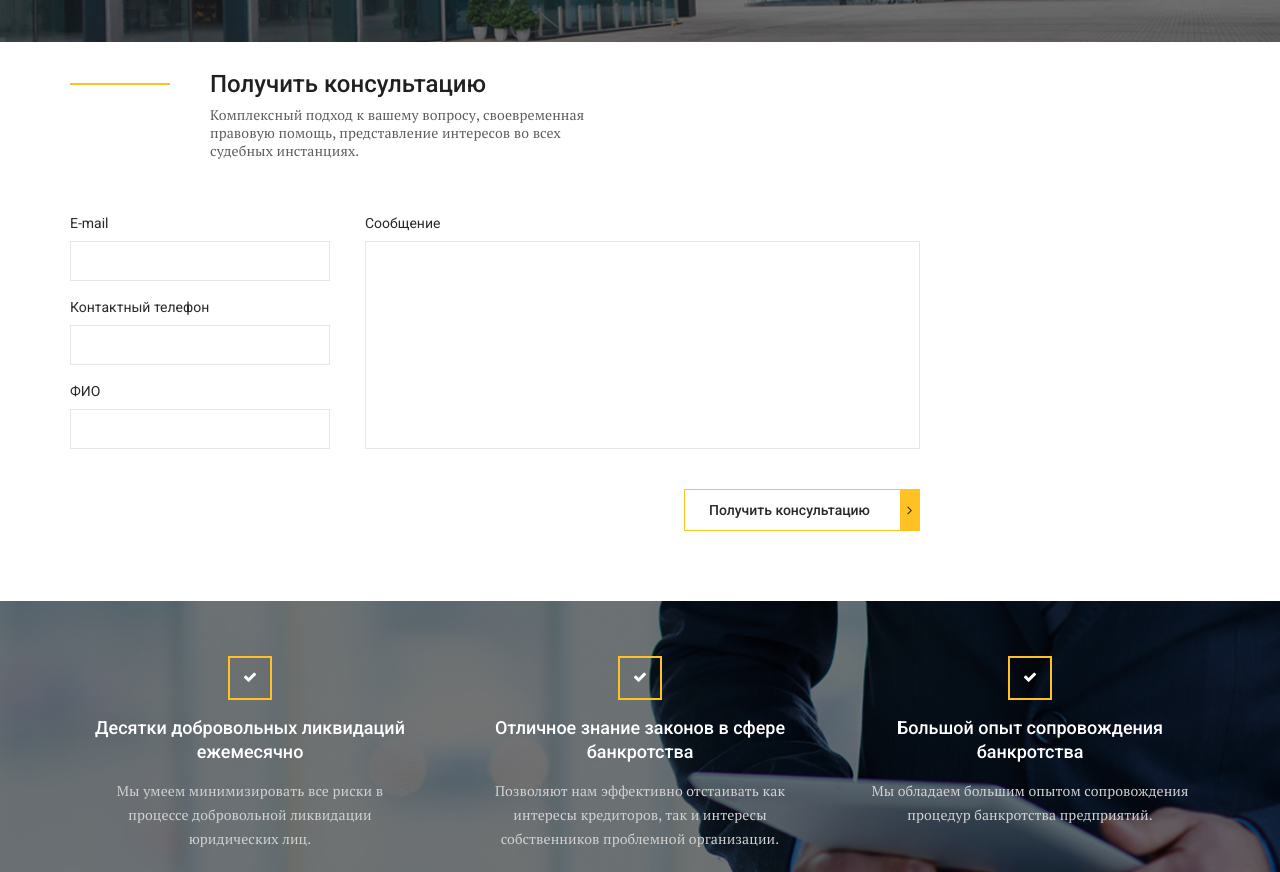
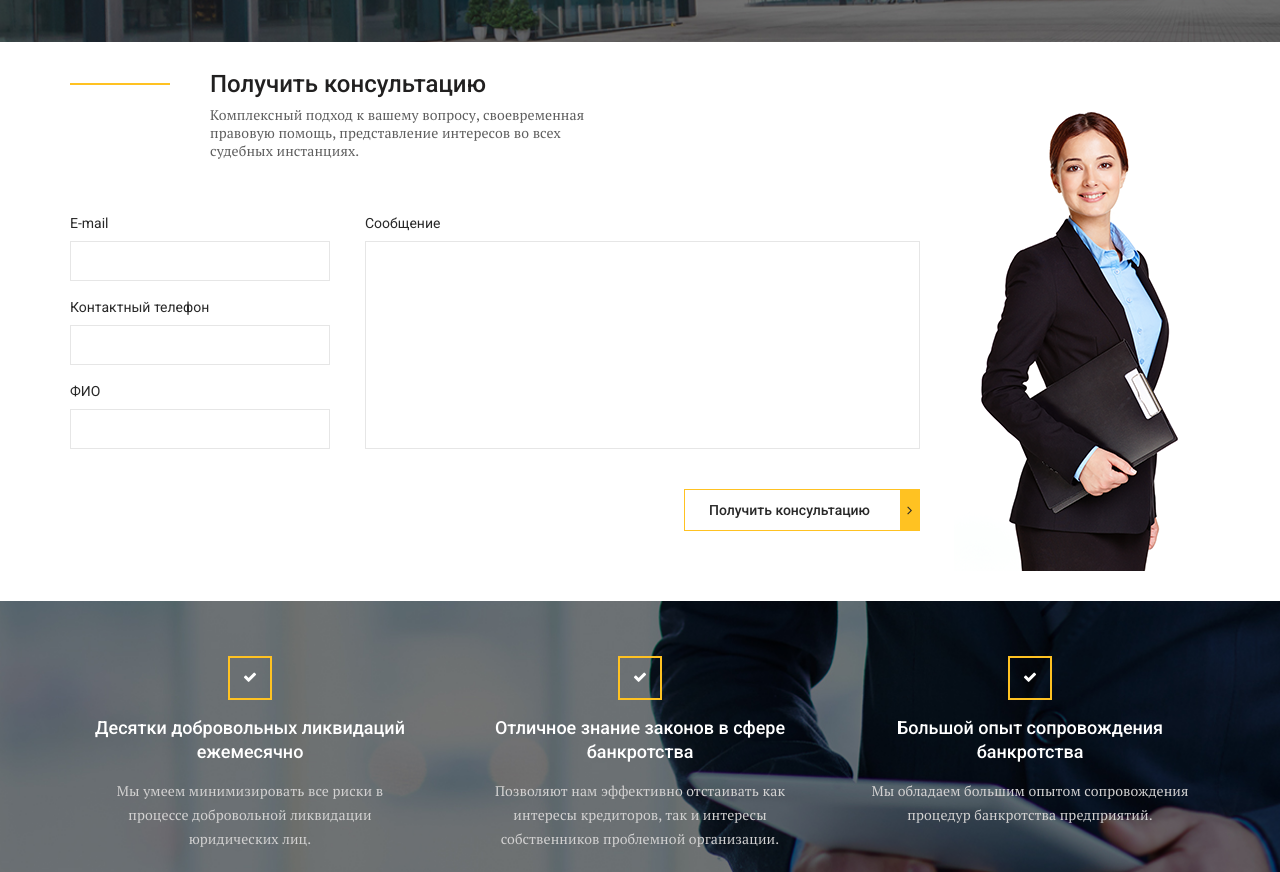
Before and after one commit to Serega414/legal_services.github.io, a plain HTML site: page index.html in a window 1280 px wide. Shown: the part 1522-2394 px from the top of the page. Drawn offline with nearby package versions, Linux system fonts and the light colour scheme; files whose address does not match are found by name.

Commit message:
Update style.css

```diff
--- a/css/style.css
+++ b/css/style.css
@@ -411,7 +411,7 @@ body {
 
 .form_inner {
   padding-bottom: 40px;
-  background-image: url(img/form-fon.png);
+  background-image: url(../img/form-fon.png);
   min-height: 460px;
   background-repeat: no-repeat;
   background-position: bottom right;
```
